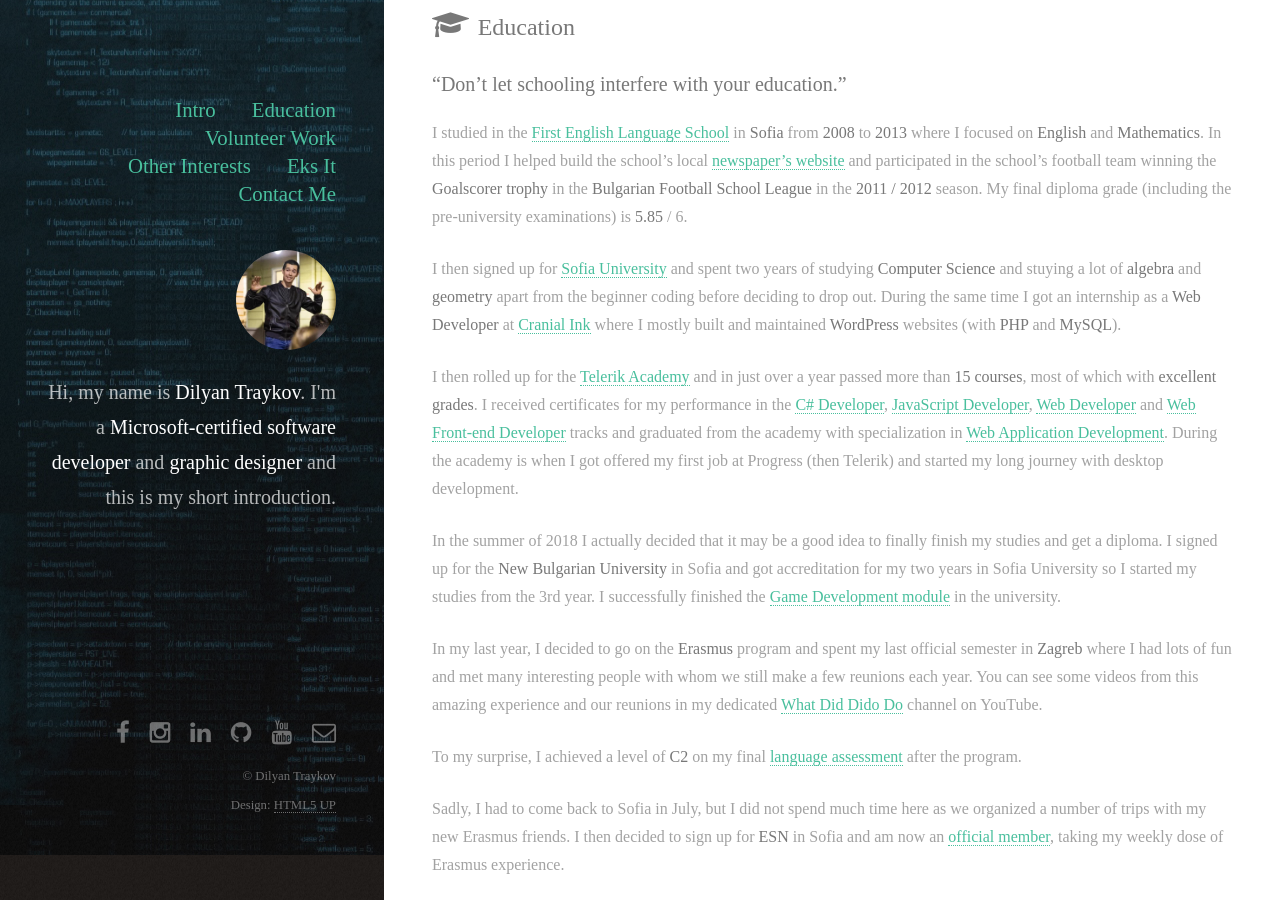
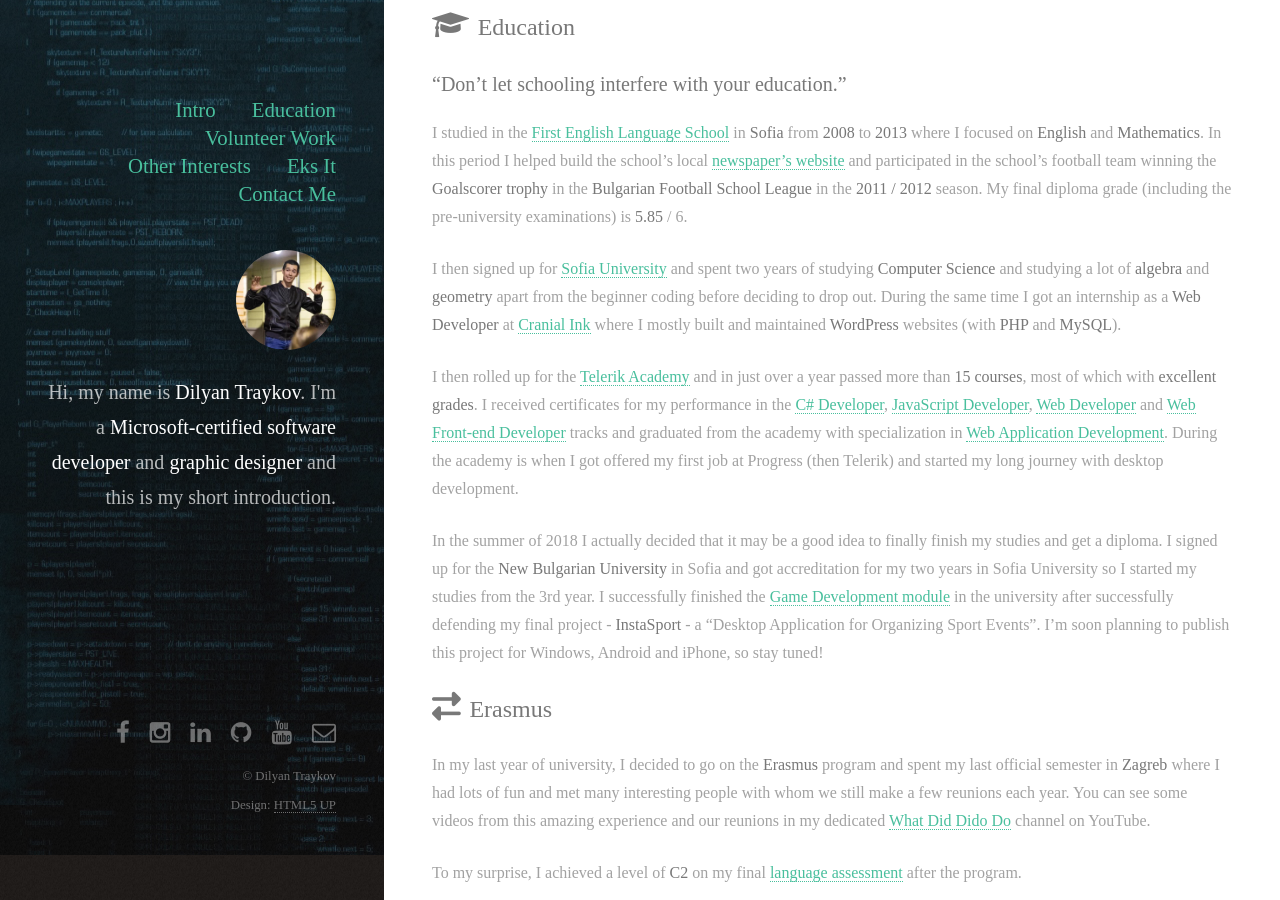
Before and after one commit to dilyantraykov/dilyantraykov.github.io, a Jekyll site: the page built from index.md, in a window 1280 px wide and 900 px high, scrolled down 895 px. Built offline with Jekyll 4.4.1, drawn with Linux system fonts in a browser that asks for light colours; nearby versions of some CDN libraries; some web fonts are replaced; some of the changed text lies outside the part shown.

Commit message:
Add Gramana and update icons.

```diff
--- a/_includes/header.html
+++ b/_includes/header.html
@@ -22,7 +22,7 @@
     <!-- Fonts -->
     <link href="https://fonts.googleapis.com/css?family=Coda" rel="stylesheet">
     <link rel="stylesheet" href="//maxcdn.bootstrapcdn.com/font-awesome/4.4.0/css/font-awesome.min.css">
-    <link rel="stylesheet" href="https://use.fontawesome.com/releases/v5.2.0/css/all.css" integrity="sha384-hWVjflwFxL6sNzntih27bfxkr27PmbbK/iSvJ+a4+0owXq79v+lsFkW54bOGbiDQ" crossorigin="anonymous">
+    <script src="https://kit.fontawesome.com/9f991ecdc0.js" crossorigin="anonymous"></script>
 
     <!-- Styles -->
     <link rel="stylesheet" href="{{ site.data.global.url }}/css/style.css">
--- a/index.md
+++ b/index.md
@@ -33,19 +33,21 @@
 
 I studied in the [First English Language School](https://www.fels-sofia.org/) in **Sofia** from **2008** to **2013** where I focused on **English** and **Mathematics**. In this period I helped build the school's local [newspaper's website](https://www.facebook.com/zelen.domat/) and participated in the school's football team winning the **Goalscorer trophy** in the **Bulgarian Football School League** in the **2011 / 2012** season. My final diploma grade (including the pre-university examinations) is **5.85** / 6.
 
-I then signed up for [Sofia University](https://www.uni-sofia.bg/) and spent two years of studying **Computer Science** and stuying a lot of **algebra** and **geometry** apart from the beginner coding before deciding to drop out. During the same time I got an internship as a **Web Developer** at [Cranial Ink](https://www.cranialink.com/) where I mostly built and maintained **WordPress** websites (with **PHP** and **MySQL**).
+I then signed up for [Sofia University](https://www.uni-sofia.bg/) and spent two years of studying **Computer Science** and studying a lot of **algebra** and **geometry** apart from the beginner coding before deciding to drop out. During the same time I got an internship as a **Web Developer** at [Cranial Ink](https://www.cranialink.com/) where I mostly built and maintained **WordPress** websites (with **PHP** and **MySQL**).
 
 I then rolled up for the [Telerik Academy](http://telerikacademy.com/) and in just over a year passed more than **15 courses**, most of which with **excellent grades**. I received certificates for my performance in the [C# Developer](http://my.telerikacademy.com/certificates/View/1587/30ce1177), [JavaScript Developer](https://my.telerikacademy.com/certificates/view/1684/dc9899b8), [Web Developer](https://my.telerikacademy.com/Certificates/View/1964/89e94b9a) and [Web Front-end Developer](http://my.telerikacademy.com/certificates/View/2179/d3b5390d) tracks and graduated from the academy with specialization in [Web Application Development](https://my.telerikacademy.com/certificates/view/1783/0b31ed0f). During the academy is when I got offered my first job at Progress (then Telerik) and started my long journey with desktop development.
 
-In the summer of 2018 I actually decided that it may be a good idea to finally finish my studies and get a diploma. I signed up for the **New Bulgarian University** in Sofia and got accreditation for my two years in Sofia University so I started my studies from the 3rd year. I successfully finished the [Game Development module](https://ecatalog.nbu.bg/default.asp?V_Year=2023&Mod_ID=284&PageShow=programpresent&P_Menu=courses_part2&Fac_ID=3&M_PHD=&P_ID=2206&TabIndex=1) in the university.
+In the summer of 2018 I actually decided that it may be a good idea to finally finish my studies and get a diploma. I signed up for the **New Bulgarian University** in Sofia and got accreditation for my two years in Sofia University so I started my studies from the 3rd year. I successfully finished the [Game Development module](https://ecatalog.nbu.bg/default.asp?V_Year=2023&Mod_ID=284&PageShow=programpresent&P_Menu=courses_part2&Fac_ID=3&M_PHD=&P_ID=2206&TabIndex=1) in the university after successfully defending my final project -  **InstaSport** - a "Desktop Application for Organizing Sport Events". I'm soon planning to publish this project for Windows, Android and iPhone, so stay tuned!
 
-In my last year, I decided to go on the **Erasmus** program and spent my last official semester in **Zagreb** where I had lots of fun and met many interesting people with whom we still make a few reunions each year. You can see some videos from this amazing experience and our reunions in my dedicated [What Did Dido Do](https://www.youtube.com/@whatdiddidodo/videos) channel on YouTube.
+<h2 id="erasmus"><i class="fa-solid fa-right-left" aria-hidden="true"></i>Erasmus</h2>
+
+In my last year of university, I decided to go on the **Erasmus** program and spent my last official semester in **Zagreb** where I had lots of fun and met many interesting people with whom we still make a few reunions each year. You can see some videos from this amazing experience and our reunions in my dedicated [What Did Dido Do](https://www.youtube.com/@whatdiddidodo/videos) channel on YouTube.
 
 To my surprise, I achieved a level of **C2** on my final [language assessment](certificates/english-assessment.pdf) after the program.
 
 Sadly, I had to come back to Sofia in July, but I did not spend much time here as we organized a number of trips with my new Erasmus friends. I then decided to sign up for **ESN** in Sofia and am now an [official member](https://accounts.esn.org/user/dtraykov), taking my weekly dose of Erasmus experience.
 
-<h2 id="volunteer-work"><i class="fas fa-hands-helping" aria-hidden="true"></i>Volunteer Work</h2>
+<h2 id="volunteer-work"><i class="fa-solid fa-handshake-angle" aria-hidden="true"></i>Volunteer Work</h2>
 
 I have volunteered on a number of projects including the **Elevation Music Festival** in 2012 and the **Balkan Youth Festival** in Sandanski in 2012 and 2013.
 
@@ -74,6 +76,16 @@
 
 </div>
 
+<h2 id="gramana"><i class="fa fa-font" aria-hidden="true"></i>Gramana Mega</h2>
+
+I recently also developed an anagram game in which you can challenge your friends. It is available for **Android** on the **Google Play** store and you can download it by clicking the following button:
+
+<div style='margin-bottom: 1.5em'>
+
+<a href='https://play.google.com/store/apps/details?id=com.dilyantraykov.gramana' style='display: inline; margin-left: 1.5em;'><img src='../images/get-it-on-google-play.png' alt='Get Gramana Mega in Google Play' style='height: 52px;'/></a>
+
+</div>
+
 <h2 id="contact-me"><i class="fa fa-envelope" aria-hidden="true"></i>Contact Me</h2>
 
 Do you find this website **lame** and **uninformative**? I do too.
```
Also changed, not shown: Gramana/index.md (added, +14 -0 lines).
